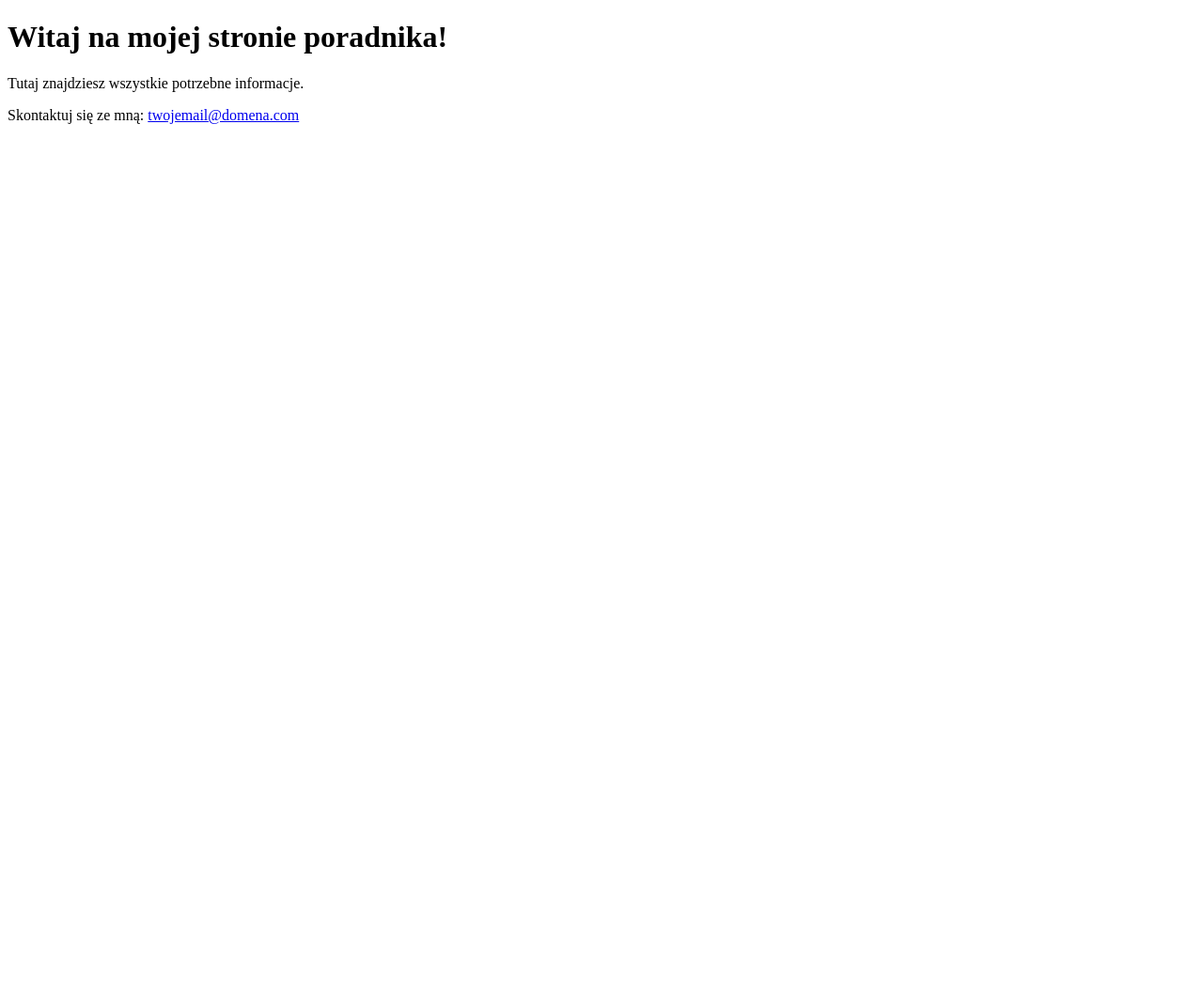
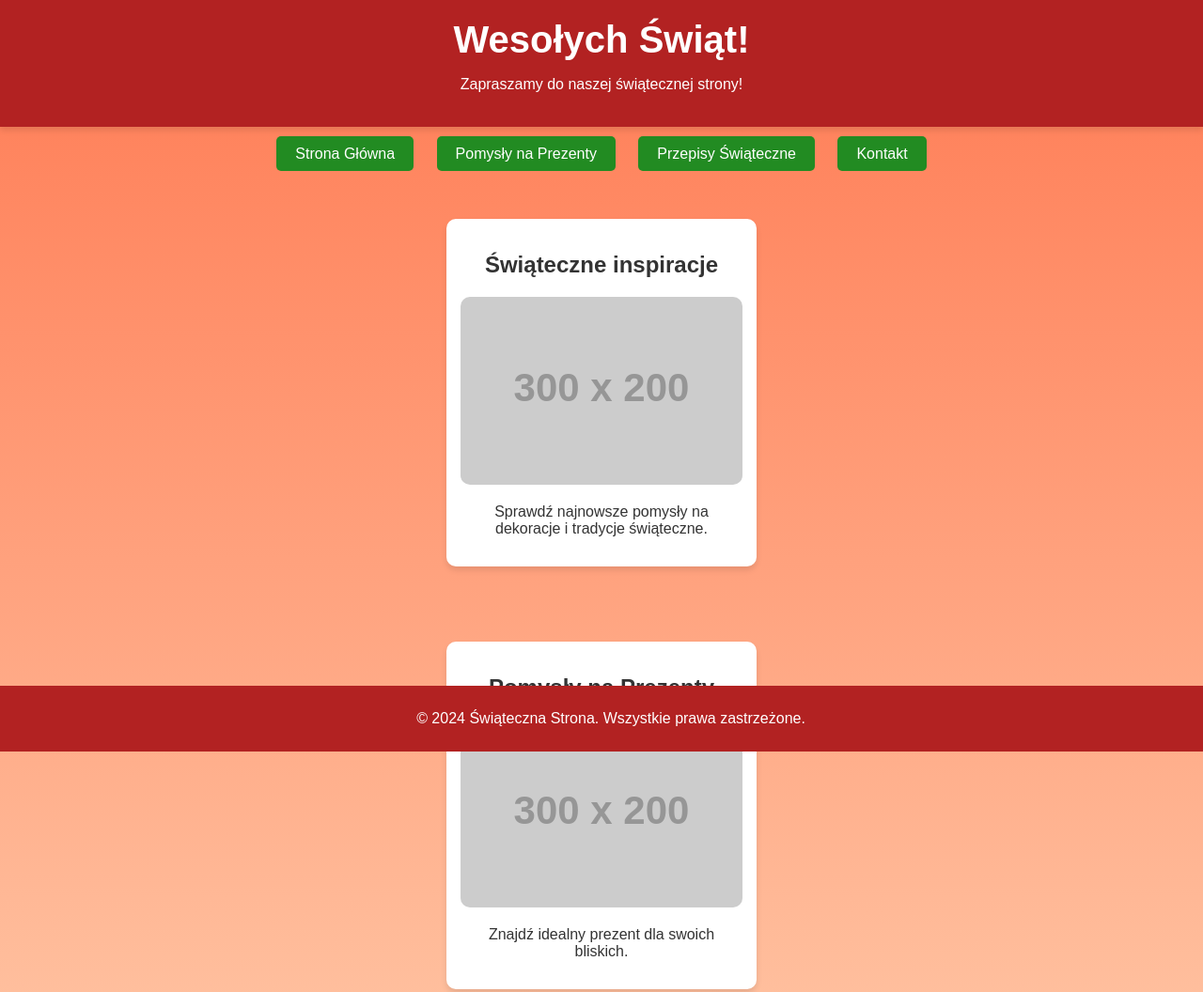
Before and after one commit to dafit1910/ciupi_gift, a plain HTML site: page index.html in a window 1280 px wide. Shown: the top 1056 px of the page at 94% size. Before the commit the page ends 800 px from the top, so only its background shows below. Drawn offline with Linux system fonts and the light colour scheme; placeholder pictures from the web are drawn by us.

Commit message:
index.html

```diff
--- a/index.html
+++ b/index.html
@@ -3,11 +3,113 @@
 <head>
     <meta charset="UTF-8">
     <meta name="viewport" content="width=device-width, initial-scale=1.0">
-    <title>Poradnik</title>
+    <title>Świąteczna Strona</title>
+    <style>
+        body {
+            font-family: 'Arial', sans-serif;
+            background: linear-gradient(to bottom, #ff7b54, #ffebcd);
+            margin: 0;
+            padding: 0;
+            color: #333;
+            text-align: center;
+        }
+        header {
+            background-color: #b22222;
+            color: white;
+            padding: 20px;
+            box-shadow: 0 4px 6px rgba(0, 0, 0, 0.1);
+        }
+        header h1 {
+            margin: 0;
+            font-size: 2.5rem;
+        }
+        nav {
+            margin: 20px 0;
+        }
+        nav a {
+            text-decoration: none;
+            color: white;
+            background-color: #228b22;
+            padding: 10px 20px;
+            margin: 0 10px;
+            border-radius: 5px;
+            transition: background-color 0.3s;
+        }
+        nav a:hover {
+            background-color: #66cdaa;
+        }
+        section {
+            padding: 20px;
+        }
+        .card {
+            background: white;
+            border-radius: 10px;
+            box-shadow: 0 4px 6px rgba(0, 0, 0, 0.1);
+            margin: 20px auto;
+            padding: 15px;
+            max-width: 300px;
+            text-align: center;
+        }
+        .card img {
+            max-width: 100%;
+            border-radius: 10px;
+        }
+        footer {
+            background-color: #b22222;
+            color: white;
+            padding: 10px;
+            position: fixed;
+            bottom: 0;
+            width: 100%;
+        }
+    </style>
 </head>
 <body>
-    <h1>Witaj na mojej stronie poradnika!</h1>
-    <p>Tutaj znajdziesz wszystkie potrzebne informacje.</p>
-    <p>Skontaktuj się ze mną: <a href="mailto:twojemail@domena.com">twojemail@domena.com</a></p>
+    <header>
+        <h1>Wesołych Świąt!</h1>
+        <p>Zapraszamy do naszej świątecznej strony!</p>
+    </header>
+
+    <nav>
+        <a href="#home">Strona Główna</a>
+        <a href="#prezenty">Pomysły na Prezenty</a>
+        <a href="#przepisy">Przepisy Świąteczne</a>
+        <a href="#kontakt">Kontakt</a>
+    </nav>
+
+    <section id="home">
+        <div class="card">
+            <h2>Świąteczne inspiracje</h2>
+            <img src="https://via.placeholder.com/300x200?text=Choinka" alt="Choinka">
+            <p>Sprawdź najnowsze pomysły na dekoracje i tradycje świąteczne.</p>
+        </div>
+    </section>
+
+    <section id="prezenty">
+        <div class="card">
+            <h2>Pomysły na Prezenty</h2>
+            <img src="https://via.placeholder.com/300x200?text=Prezenty" alt="Prezenty">
+            <p>Znajdź idealny prezent dla swoich bliskich.</p>
+        </div>
+    </section>
+
+    <section id="przepisy">
+        <div class="card">
+            <h2>Przepisy Świąteczne</h2>
+            <img src="https://via.placeholder.com/300x200?text=Jedzenie" alt="Jedzenie">
+            <p>Odkryj przepisy na pyszne potrawy świąteczne.</p>
+        </div>
+    </section>
+
+    <section id="kontakt">
+        <div class="card">
+            <h2>Kontakt</h2>
+            <p>Napisz do nas na: <a href="mailto:kontakt@swieta.com">kontakt@swieta.com</a></p>
+        </div>
+    </section>
+
+    <footer>
+        <p>&copy; 2024 Świąteczna Strona. Wszystkie prawa zastrzeżone.</p>
+    </footer>
 </body>
 </html>
```
